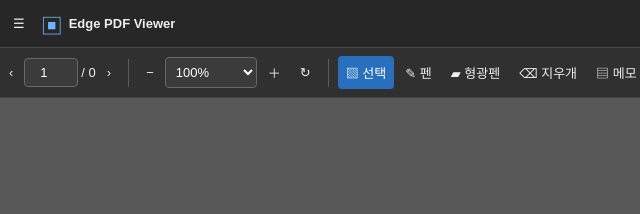
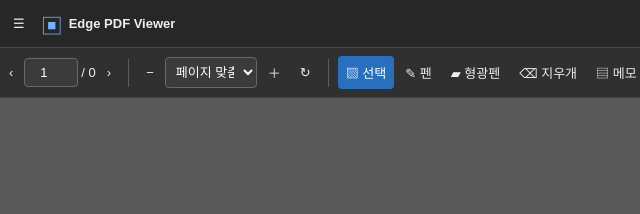
Before and after one commit to Tdotcoperation/edgepdf, a website with bundled scripts: page public/index.html in a window 1280 px wide. Shown: the top 214 px of the page, 9-649 px from the left. Built offline with nearby package versions, Linux system fonts and the light colour scheme.

Commit message:
Show fit-to-page as the default zoom mode

```diff
--- a/public/index.html
+++ b/public/index.html
@@ -21,7 +21,7 @@
   <div class="toolbar">
     <div class="group"><button id="prevBtn" title="이전 페이지">‹</button><input id="pageNo" aria-label="페이지 번호" type="number" min="1" value="1"><span id="total">/ 0</span><button id="nextBtn" title="다음 페이지">›</button></div>
     <span class="divider"></span>
-    <div class="group"><button id="minusBtn" title="축소">−</button><select id="zoomVal" aria-label="확대 배율"><option value="fit">페이지 맞춤</option><option value="width">너비 맞춤</option><option value="0.5">50%</option><option value="0.75">75%</option><option value="1" selected>100%</option><option value="1.25">125%</option><option value="1.5">150%</option><option value="2">200%</option><option value="3">300%</option><option value="4">400%</option></select><button id="plusBtn" title="확대">＋</button><button id="rotateBtn" title="시계 방향 90도 회전">↻</button></div>
+    <div class="group"><button id="minusBtn" title="축소">−</button><select id="zoomVal" aria-label="확대 배율"><option value="fit" selected>페이지 맞춤</option><option value="width">너비 맞춤</option><option value="0.5">50%</option><option value="0.75">75%</option><option value="1">100%</option><option value="1.25">125%</option><option value="1.5">150%</option><option value="2">200%</option><option value="3">300%</option><option value="4">400%</option></select><button id="plusBtn" title="확대">＋</button><button id="rotateBtn" title="시계 방향 90도 회전">↻</button></div>
     <span class="divider"></span>
     <div class="group modes"><button class="tool active" data-tool="view" title="텍스트 선택">▧ 선택</button><button class="tool" data-tool="pen">✎ 펜</button><button class="tool" data-tool="highlight">▰ 형광펜</button><button class="tool" data-tool="eraser">⌫ 지우개</button><button class="tool" data-tool="note">▤ 메모</button></div>
     <div class="group"><input id="color" type="color" value="#1967d2" title="펜 색상" aria-label="색상"><label for="size" class="tiny">굵기</label><input id="size" type="range" min="1" max="24" value="3" title="선 굵기"><span id="sizeText" class="tiny">3</span></div>
```
